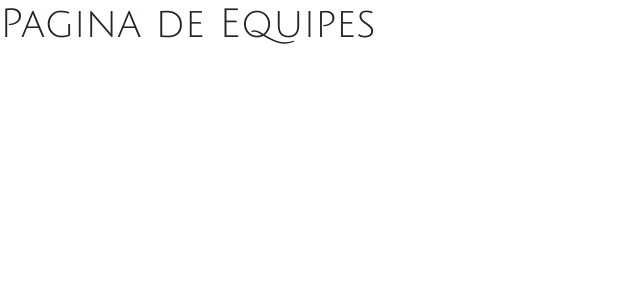
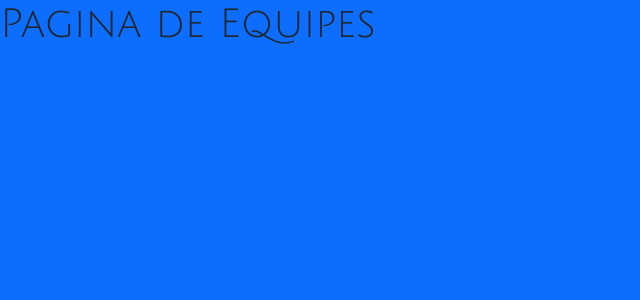
Before and after one commit to VinicciusSantos/frontend-react-api, a React (Create React App) app: page /equipes in a window 1280 px wide. Shown: the top 300 px of the page, without its empty margins (0-640 px from the left). Built offline with nearby package versions, Linux system fonts and the light colour scheme; the HTML template or start-up script is replaced by a standard one.

Commit message:
Criação do Módulo do background

```diff
--- a/src/pages/Equipes/index.js
+++ b/src/pages/Equipes/index.js
@@ -1,5 +1,6 @@
 import React from "react";
 import Data from "./data"
+import Background from "../background";
 
 function Equipes(){
     return (
@@ -9,6 +10,7 @@ function Equipes(){
                 <h1>Pagina de Equipes</h1>
 
             </div>
+            <Background />
         </div>
     );
 }
--- a/src/pages/Pessoas/index.js
+++ b/src/pages/Pessoas/index.js
@@ -1,5 +1,6 @@
 import React from "react";
 import Data from "./data"
+import Background from "../background";
 
 function Pessoas(){
     return (
@@ -8,6 +9,7 @@ function Pessoas(){
                 <h1>Pagina de Pessoas</h1>
 
             </div>
+            <Background />
         </div>
     );
 }
--- a/src/pages/Projetos/index.js
+++ b/src/pages/Projetos/index.js
@@ -1,5 +1,6 @@
 import React from "react";
 import Data from "./data"
+import Background from "../background";
 
 function Projetos(){
     return (
@@ -9,6 +10,7 @@ function Projetos(){
                 <h1>Pagina de Projetos</h1>
 
             </div>
+            <Background />
         </div>
     );
 }
--- a/src/pages/Tarefas/index.js
+++ b/src/pages/Tarefas/index.js
@@ -1,5 +1,6 @@
 import React from "react";
 import Data from "./data";
+import Background from "../background";
 
 function Tarefas(){
     return (
@@ -8,6 +9,7 @@ function Tarefas(){
             <div className="flex-columun">
                 <h1 class="mt-5">Pagina de tarefas</h1>
             </div>
+            <Background />
         </div>
     );
 }
--- /dev/null
+++ b/src/pages/background/index.js
@@ -0,0 +1,10 @@
+import React from "react";
+
+function Background(){
+    return (
+        <div className="bg-primary" style={{width:"100vw", height:"100vh", position:"absolute", zIndex:"-1"}}>
+
+        </div>
+    );
+}
+export default Background;
```
